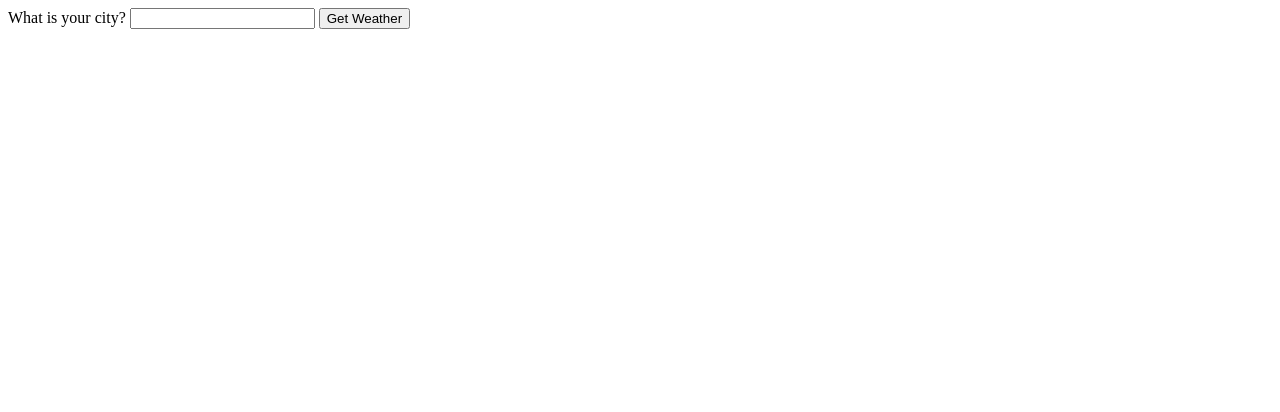
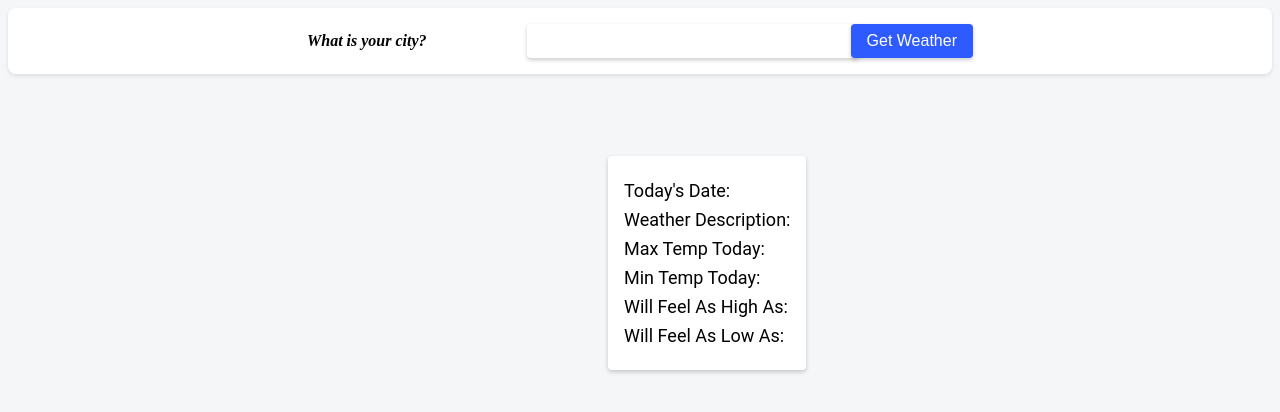
Before and after one commit to vinicozzi/WeatherPrep, a website built with webpack: page index.html in a window 1280 px wide. Built offline with Linux system fonts and the light colour scheme.

Commit message:
source weather data

```diff
--- a/index.html
+++ b/index.html
@@ -10,10 +10,21 @@
     <title>Project Name</title>
   </head>
 
-  <body>
-    <label>What is your city?</label>
+  <header>
+    <label id="question" >What is your city?</label>
     <input type="text" id="city-input">
     <button id="weather-button">Get Weather</button>
+  </header>
+
+  <body>
+    <div id="weather-data">
+        <p>Today's Date: <span id="date"></span></p>
+        <p>Weather Description: <span id="weathercode"></span></p>
+        <p>Max Temp Today: <span id="temp-max"></span></p>
+        <p>Min Temp Today: <span id="temp-min"></span></p>
+        <p>Will Feel As High As: <span id="apparent-max"></span></p>
+        <p>Will Feel As Low As: <span id="apparent-min"></span></p>
+    </div>
   </body>
 
 </html>
--- a/src/index.js
+++ b/src/index.js
@@ -30,20 +30,45 @@ weatherButton.addEventListener("click", () => {
             fetch(`https://api.open-meteo.com/v1/forecast?latitude=${latitude}&longitude=${longitude}&daily=weathercode,temperature_2m_max,temperature_2m_min,apparent_temperature_max,apparent_temperature_min&temperature_unit=fahrenheit&windspeed_unit=mph&precipitation_unit=inch&timezone=auto`)
             .then(response => response.json())
             .then(data => {
+
                 console.log(data);
+
+                const values = Object.values((Object.values(data))[8]);
+
+                console.log(values);
+
+                let dailyArray = [];
+
+               for (let i = 0; i < values.length; i++) {
+                    dailyArray = dailyArray.concat(values[i][0]);
+                }
+
+                const date = dailyArray[0];
+                const weathercode = dailyArray[1];
+                const temp_max = dailyArray[2];
+                const temp_min = dailyArray[3];
+                const apparent_max = dailyArray[4];
+                const apparent_min = dailyArray[5];
+
+                document.getElementById("date").innerHTML = date;
+                document.getElementById("weathercode").innerHTML = weathercode;
+                document.getElementById("temp-max").innerHTML = temp_max;
+                document.getElementById("temp-min").innerHTML = temp_min;
+                document.getElementById("apparent-max").innerHTML = apparent_max;
+                document.getElementById("apparent-min").innerHTML = apparent_min;
+
+
             })
             .catch(error => {
                 console.error(error);
             });
-            // console.log(`Longitude: ${longitude}, Latitude: ${latitude}`);
+
         })
         .catch(error => {
             console.error(error);
         });
+});
 
-
-
-});
 
 // async function presentLongAndLat(address) {
 //     const url = `https://geocode.maps.co/search?city={city}`
--- a/src/index.scss
+++ b/src/index.scss
@@ -0,0 +1,89 @@
+body {
+    background-color: #F4F6F8;
+    font-family: 'Roboto', sans-serif;
+  }
+
+  .container {
+    max-width: 800px;
+    margin: 0 auto;
+    text-align: center;
+  }
+
+  header {
+    display: flex;
+    justify-content: center;
+    align-items: center;
+    background-color: #fff;
+    box-shadow: 0 2px 4px rgba(0, 0, 0, 0.1);
+    border-radius: 8px;
+    padding: 16px;
+    margin-bottom: 32px;
+  }
+
+  #question {
+    font-family:'Times New Roman', Times, serif;
+    font-style: oblique;
+    font-weight: 800;
+    text-align: center;
+    margin-right: 100px;
+  }
+
+  h1 {
+    font-size: 36px;
+    margin: 0;
+  }
+
+  #city-input {
+    padding: 8px 16px;
+    border-radius: 4px;
+    border: none;
+    box-shadow: 0 2px 4px rgba(0, 0, 0, 0.2);
+    font-size: 16px;
+    width: 300px;
+    margin-right: -8px;
+    // margin-left:20px;
+  }
+
+  #weather-button {
+    padding: 8px 16px;
+    border-radius: 4px;
+    border: none;
+    box-shadow: 0 2px 4px rgba(0, 0, 0, 0.2);
+    font-size: 16px;
+    background-color: #2e5bff;
+    color: white;
+    cursor: pointer;
+  }
+
+  #weather-data {
+    background-color: white;
+    box-shadow: 0 2px 4px rgba(0, 0, 0, 0.2);
+    border-radius: 4px;
+    margin-top: 50px;
+    padding: 16px;
+    text-align: left;
+    display: inline-block;
+    margin-left: 600px;
+
+  }
+
+
+  #weather-data p {
+    font-size: 18px;
+    margin: 8px 0;
+  }
+
+  #weather-data span {
+    font-weight: bold;
+  }
+
+  @media screen and (max-width: 480px) {
+    #city-input {
+      width: 100%;
+      margin-bottom: 8px;
+    }
+
+    #weather-button {
+      width: 100%;
+    }
+  }
```
Also changed, not shown: dist/main.css, dist/main.js.
